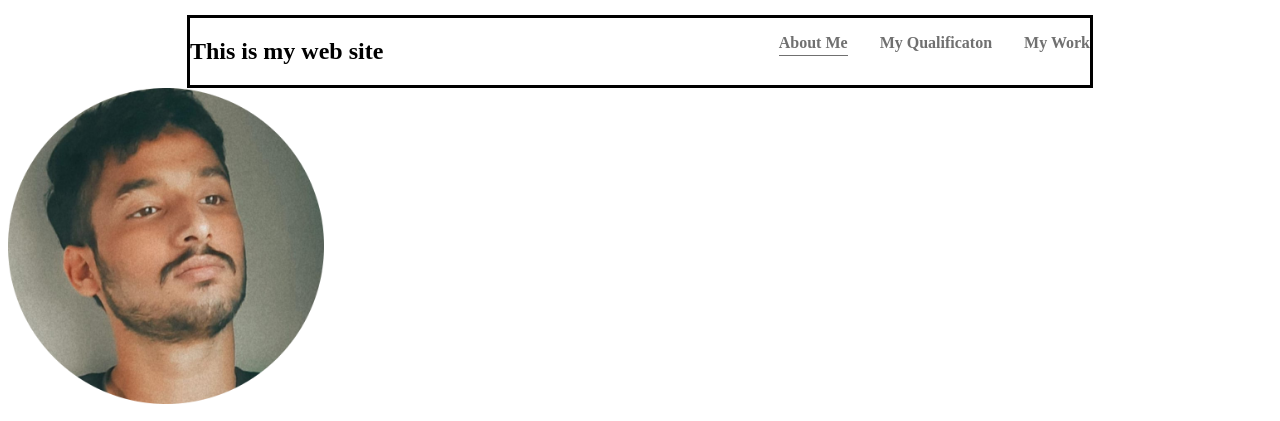
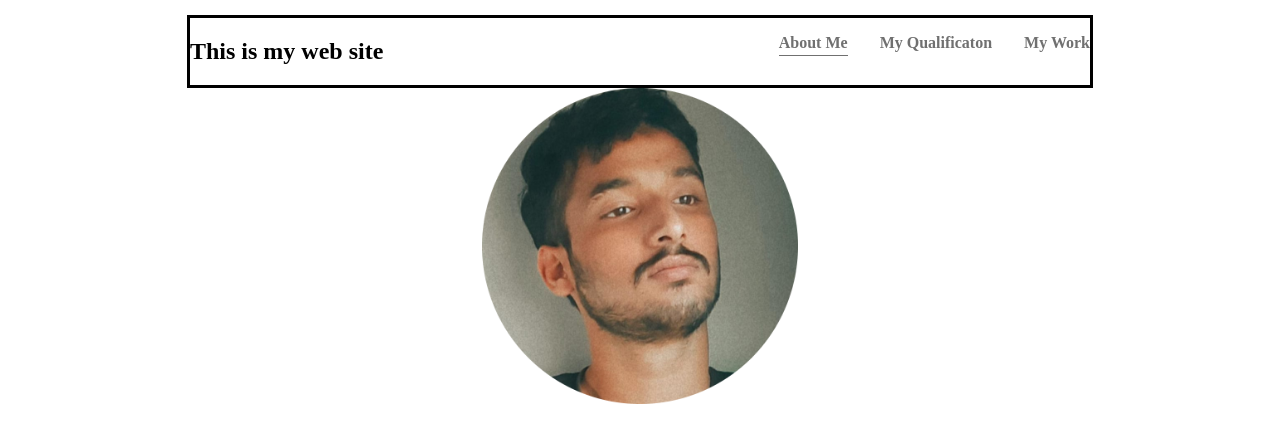
Before and after one commit to ShubhamZoro/ShubhamZoro.github.io, a plain HTML site: page index.htm in a window 1280 px wide. Shown: the top 421 px of the page. Drawn offline with Linux system fonts and the light colour scheme; a web font is replaced by a local one.

Commit message:
Update styles.css

```diff
--- a/styles.css
+++ b/styles.css
@@ -5,6 +5,12 @@ body{
 }
 .current{
     border-bottom:1px solid #707070;
+}
+.image{
+    display: block;
+    margin-left: auto;
+    margin-right: auto;
+    height: auto;
 }
 .container{
 
```
